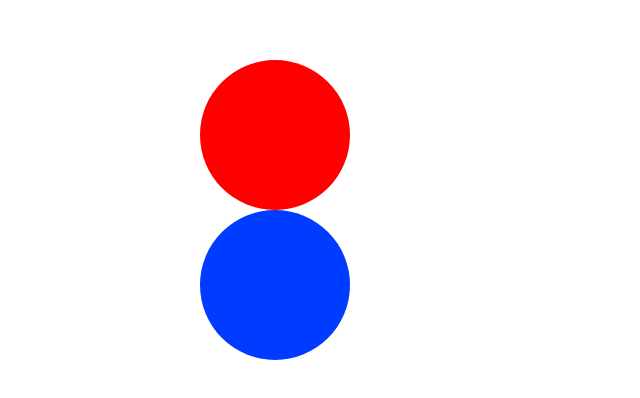
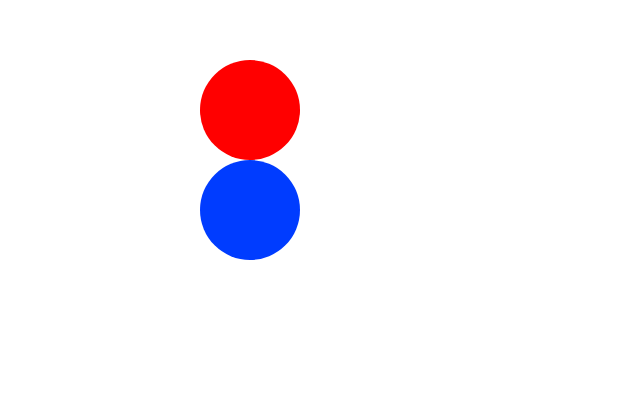
Before and after one commit to Anth0-12/Oh-my-code-modele, a plain HTML site: page initiation/index.html in a window 1280 px wide. Shown: the part 140-538 px from the top of the page, without its empty margins (0-640 px from the left). Drawn offline with Linux system fonts and the light colour scheme.

Commit message:
Add files via upload

```diff
--- a/initiation/script.js
+++ b/initiation/script.js
@@ -4,24 +4,15 @@ const btnBlue = document.getElementById("btn-blue");
 let titre = document.getElementById("titre");
 
 let compteur = 0;
-console.log(compteur, "compteur initial");
 
 // Je soumets le cercle rouge à une action
 btnRed.addEventListener("click", function () {
-  console.log("Clique sur le cercle rouge");
-
-  // Ici l'action
-
   // Incrémenter le compteur de 1 avec la fonction
   add();
 });
 
 // Je soumets le cercle bleu à une action
 btnBlue.addEventListener("click", function () {
-  console.log("Clique sur le cercle rouge");
-
-  // Ici l'action
-
   // Incrémenter le compteur de 1 avec la fonction
   add();
 });
@@ -31,3 +22,9 @@ function add() {
   console.log(compteur, "compteur incrementé");
   titre.innerHTML = "Compteur : " + compteur;
 }
+
+setTimeout(function () {
+  // Supprime les cercles
+  btnBlue.remove();
+  btnRed.remove();
+}, 10000); // Au bout de 10 secondes
--- a/initiation/style.css
+++ b/initiation/style.css
@@ -30,8 +30,8 @@ h1 {
 
 #btn-red {
     background-color: red;
-    height: 150px;
-    width: 150px;
+    height: 100px;
+    width: 100px;
     border-radius: 50%;
     position: relative;
     animation-name: rouge;
@@ -47,8 +47,8 @@ h1 {
 }
 #btn-blue {
     background-color: rgb(0, 60, 255);
-    height: 150px;
-    width: 150px;
+    height: 100px;
+    width: 100px;
     border-radius: 50%;
     position: relative;
     animation-name: bleu;
```
